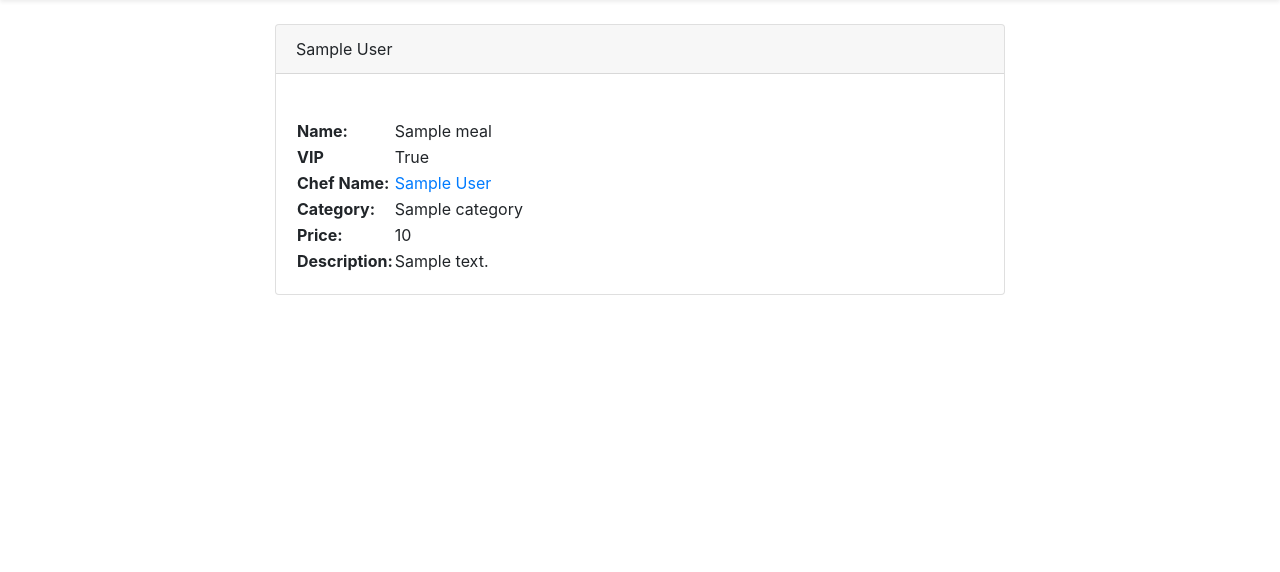
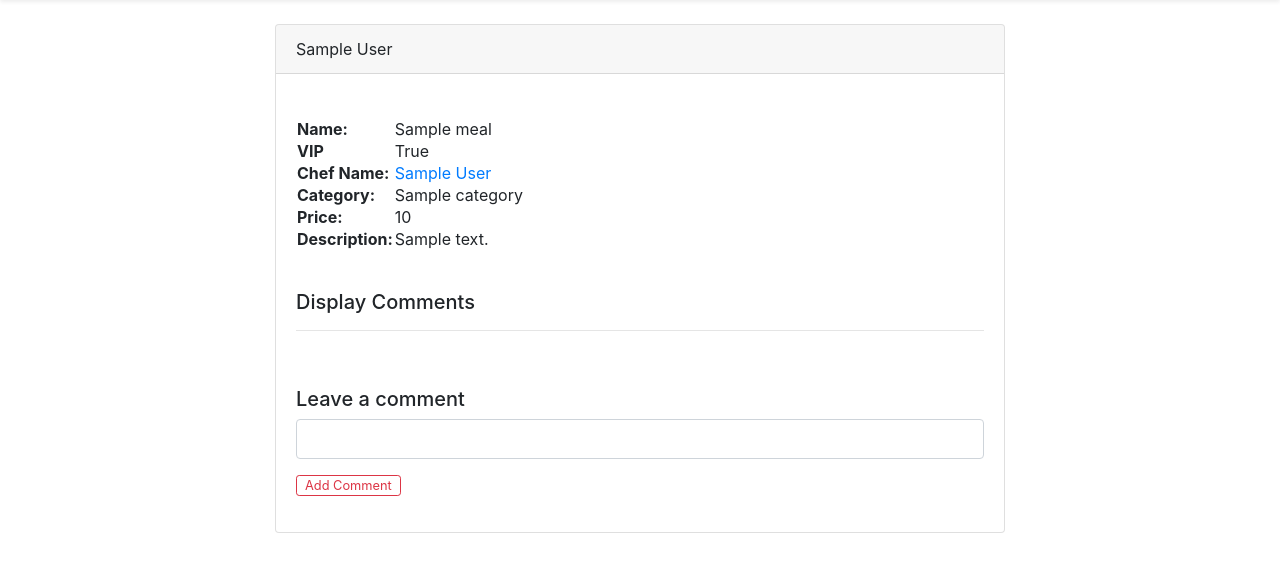
Before and after one commit to sergi-s/RMZ, a Laravel app: page /meal/1 in a window 1280 px wide. Shown: the part 56-628 px from the top of the page. Run offline with Laravel 8, Linux system fonts and the light colour scheme; tables that the repository leaves empty hold one stand-in row (values such as "Sample post"); style sheets or scripts are compiled from the project's sources; some libraries are stand-ins or nearby versions.

Commit message:
checkout, comments, replies, chefs add meals

```diff
--- a/app/Http/Controllers/MealsController.php
+++ b/app/Http/Controllers/MealsController.php
@@ -2,15 +2,15 @@
 
 namespace App\Http\Controllers;
 
+use App\Models\Category;
 use Illuminate\Http\Request;
 use App\Models\Meal;
+use Illuminate\Support\Facades\Auth;
+use Illuminate\Support\Facades\Validator;
 
 class MealsController extends Controller
 {
-    public function index()
-    {
-    }
-    public function getAllmeals()
+    public function index() //getAllmeals
     {
         $retarr = [];
         foreach (Meal::all() as $value) {
@@ -21,9 +21,54 @@
 
         return view("AllMeals", ['meals' => $retarr]);
     }
-    public function getmeal($id)
+    public function show($id) //getmeal($id)
     {
         return view("Meal", ['meal' => Meal::find($id)]);
+    }
+    // public function index()
+    // {
+    //     $posts = Meal::take(5)->get();
+
+    //     return view('post.index', compact('posts'));
+    // }
+
+    // public function show(Meal $post)
+    // {
+
+    //     return view('post.single', compact('post'));
+    // }
+
+    public function create()
+    {
+        $cats = Category::all();
+        return view('CreateMeal', ["cats" => $cats]);
+    }
+
+    public function store(Request $request)
+    {
+
+        $validator = Validator::make($request->all(), [
+            'name' => 'required|min:3',
+        ]);
+
+        if ($validator->fails()) {
+
+            return redirect('/meals')
+                ->withErrors($validator)
+                ->withInput();
+        }
+        // dd($request->name);
+        // dd($request->price);
+        Meal::create([
+            'chef_id' => Auth::user()->id,
+            'name' => $request->name,
+            'price' => $request->price,
+            'category_id' => $request->category_id,
+            'description' => $request->description,
+        ]);
+
+
+        return redirect()->back();
     }
     /**
      * Write code on Method
@@ -52,7 +97,8 @@
                 "name" => $product->name,
                 "quantity" => 1,
                 "price" => $product->price,
-                "chef_name" => $product->chef->name
+                "chef_name" => $product->chef->name,
+                "meal_id" => $product->id
                 // "image" => $product->image
             ];
         }
@@ -93,4 +139,15 @@
             return back();
         }
     }
+    public function checkout()
+    {
+        $cart = session()->get('cart');
+        foreach ($cart as $id => $value) {
+            //if needed
+            // echo ($value['quantity'] * $value['price']);
+            Auth::user()->ordered_items()->attach($value['meal_id'], ["quantity" => $value['quantity']]);
+        }
+        session()->forget('cart');
+        return redirect(route("home"));
+    }
 }
--- /dev/null
+++ b/app/Models/Comment.php
@@ -0,0 +1,22 @@
+<?php
+
+namespace App\Models;
+
+use Illuminate\Database\Eloquent\Factories\HasFactory;
+use Illuminate\Database\Eloquent\Model;
+
+class Comment extends Model
+{
+    use HasFactory;
+    protected $guarded = [];
+
+    public function user()
+    {
+        return $this->belongsTo(User::class);
+    }
+
+    public function replies()
+    {
+        return $this->hasMany(Comment::class, 'parent_id');
+    }
+}
--- a/app/Models/Meal.php
+++ b/app/Models/Meal.php
@@ -8,6 +8,8 @@
 class Meal extends Model
 {
     use HasFactory;
+    protected $guarded = [];
+
     protected $hidden = [
         'created_at',
         'updated_at',
@@ -20,4 +22,12 @@
     {
         return $this->belongsTo(Category::class);
     }
+    public function ordered_by()
+    {
+        return $this->belongsToMany(User::class, "orders");
+    }
+    public function comments()
+    {
+        return $this->morphMany(Comment::class, 'commentable')->whereNull('parent_id');
+    }
 }
--- a/app/Models/User.php
+++ b/app/Models/User.php
@@ -55,4 +55,10 @@
     {
         return $this->hasMany('App\Models\Subscription');
     }
+
+    public function ordered_items()
+    {
+        return $this->belongsToMany(Meal::class, "orders")->withPivot('quantity')
+            ->withTimestamps();;
+    }
 }
--- a/resources/views/Meal.blade.php
+++ b/resources/views/Meal.blade.php
@@ -1,5 +1,10 @@
 @extends('layouts.app')
+<style>
+    .display-comment .display-comment {
+        margin-left: 40px
+    }
 
+</style>
 @section('content')
     <div class="container">
         <div class="row justify-content-center">
@@ -42,7 +47,31 @@
 
                         </table>
                     </div>
+                    <div class="card-body">
+                        <h5>Display Comments</h5>
 
+                        @include('replies', ['comments' => $meal->comments, 'meal_id' => $meal->id])
+                        {{-- <ul>
+                            @each('replies', $meal->comments, 'comments')
+                        </ul> --}}
+
+                        <hr />
+                    </div>
+
+                    <div class="card-body">
+                        <h5>Leave a comment</h5>
+                        <form method="post" action="{{ route('comment.add') }}">
+                            @csrf
+                            <div class="form-group">
+                                <input type="text" name="comment" class="form-control" />
+                                <input type="hidden" name="meal_id" value="{{ $meal->id }}" />
+                            </div>
+                            <div class="form-group">
+                                <input type="submit" class="btn btn-sm btn-outline-danger py-0" style="font-size: 0.8em;"
+                                    value="Add Comment" />
+                            </div>
+                        </form>
+                    </div>
                 </div>
             </div>
         </div>
--- a/resources/views/cart.blade.php
+++ b/resources/views/cart.blade.php
@@ -55,6 +55,7 @@
                 <td colspan="5" class="text-right">
                     <a href="{{ url('/') }}" class="btn btn-warning"><i class="fa fa-angle-left"></i> Continue
                         Shopping</a>
+                    <a href="{{ url('/checkout') }}" class="btn btn-primary"><i class="fa fa-angle-right"></i> checkout</a>
                     <button class="btn btn-success">Checkout</button>
                 </td>
             </tr>
--- /dev/null
+++ b/resources/views/replies.blade.php
@@ -0,0 +1,20 @@
+@foreach ($comments as $comment)
+    <div class="display-comment">
+        <strong>{{ $comment->user->name }}</strong>
+        <p>{{ $comment->comment }}</p>
+        <a href="" id="reply"></a>
+        <form method="post" action="{{ route('reply.add') }}">
+            @csrf
+            <div class="form-group">
+                <input type="text" name="comment" class="form-control" />
+                <input type="hidden" name="meal_id" value="{{ $meal_id }}" />
+                <input type="hidden" name="comment_id" value="{{ $comment->id }}" />
+            </div>
+            <div class="form-group">
+                <input type="submit" class="btn btn-sm btn-outline-danger py-0" style="font-size: 0.8em;"
+                    value="Reply" />
+            </div>
+        </form>
+        @include('replies', ['comments' => $comment->replies])
+    </div>
+@endforeach
--- a/routes/web.php
+++ b/routes/web.php
@@ -18,10 +18,23 @@
     return redirect("/home");
 });
 
-Route::get("/meals", [App\Http\Controllers\MealsController::class, 'getAllmeals']);
-Route::get("/meal/{id}", [App\Http\Controllers\MealsController::class, 'getmeal']);
+// Route::get('post', 'PostController@create')->name('post.create');
+// Route::post('post', 'PostController@store')->name('post.store');
+// Route::get('/posts', 'PostController@index')->name('posts');
+// Route::get('/article/{post:slug}', 'PostController@show')->name('post.show');
+// Route::post('/comment/store', 'CommentController@store')->name('comment.add');
+// Route::post('/reply/store', 'CommentController@replyStore')->name('reply.add');
+
+
+
+Route::post('/comment/store', [App\Http\Controllers\CommentController::class, 'store'])->name('comment.add');
+Route::post('/reply/store', [App\Http\Controllers\CommentController::class, 'replyStore'])->name('reply.add');
+Route::get('post', [App\Http\Controllers\MealsController::class, 'create'])->name('post.create');
+Route::post('post', [App\Http\Controllers\MealsController::class, 'store'])->name('post.store');
+Route::get("/meals", [App\Http\Controllers\MealsController::class, 'index']);
+Route::get("/meal/{id}", [App\Http\Controllers\MealsController::class, 'show'])->where('id', '[0-9]+');
 Route::get('/chefs', [App\Http\Controllers\GuestController::class, 'chefs'])->name('chefs');
-Route::get('/chef/{id}', [App\Http\Controllers\GuestController::class, 'chef'])->name('chef');
+Route::get('/chef/{id}', [App\Http\Controllers\GuestController::class, 'chef'])->name('chef')->where('id', '[0-9]+');
 Route::get('/home', [App\Http\Controllers\GuestController::class, 'index'])->name('home');
 Auth::routes();
 
@@ -38,6 +51,8 @@
     Route::get('/chef', function () {
         dd("you are an chef");
     })->name("chef");
+
+    Route::get('/chef/createMeal', [App\Http\Controllers\MealsController::class, 'create']);
 });
 
 //? All Routes for VIP
@@ -55,6 +70,7 @@
 
 
     Route::get('/cart', [App\Http\Controllers\MealsController::class, 'cart'])->name('cart');
+    Route::get('/checkout', [App\Http\Controllers\MealsController::class, 'checkout'])->name('checkout');
     Route::get('/add-to-cart/{id}', [App\Http\Controllers\MealsController::class, 'addToCart'])->name('add.to.cart');
     Route::patch('/update-cart', [App\Http\Controllers\MealsController::class, 'update'])->name('update.cart');
     Route::get('/remove-from-cart/{id}', [App\Http\Controllers\MealsController::class, 'remove']);
```
Also changed, not shown: app/Http/Controllers/CommentController.php (added, +42 -0 lines), resources/views/CreateMeal.blade.php (added, +47 -0 lines), database/migrations/2021_08_30_091346_create_orders_table.php (added), database/migrations/2021_08_30_105144_create_comments_table.php (added).
